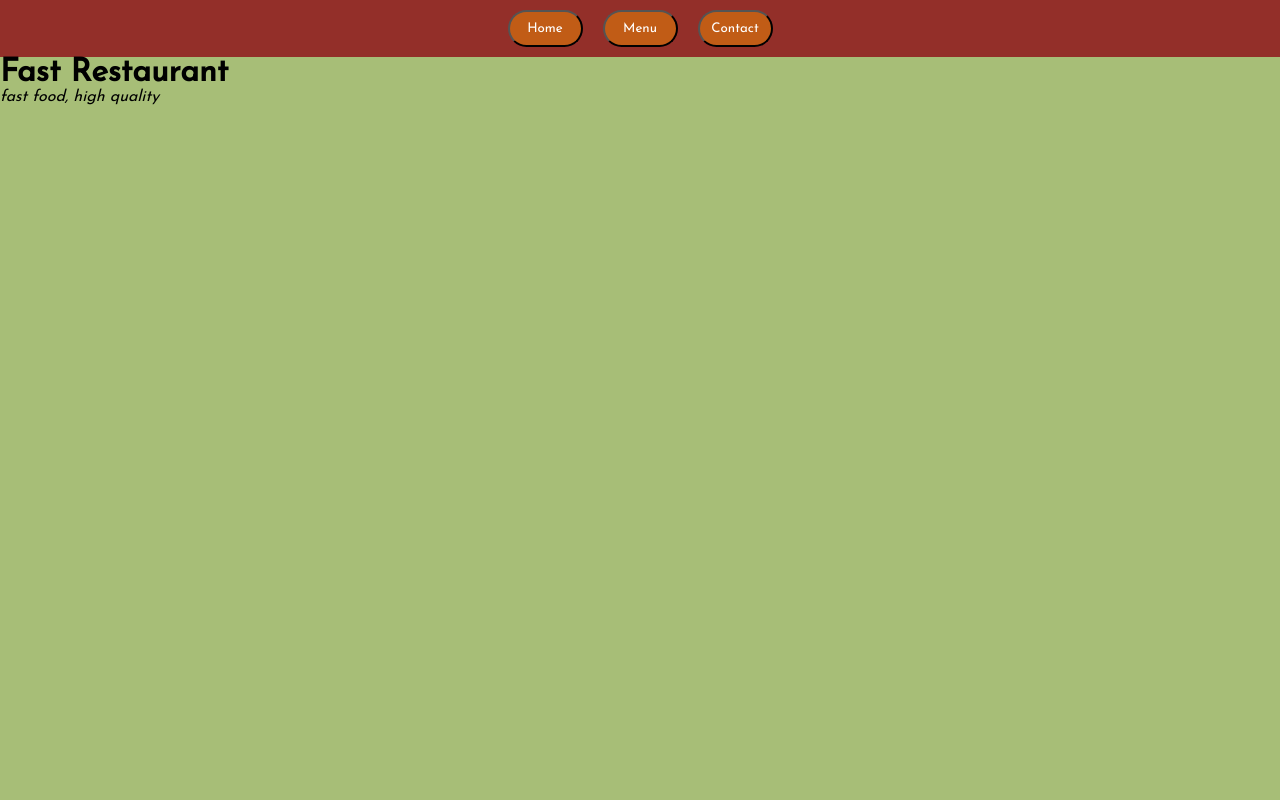
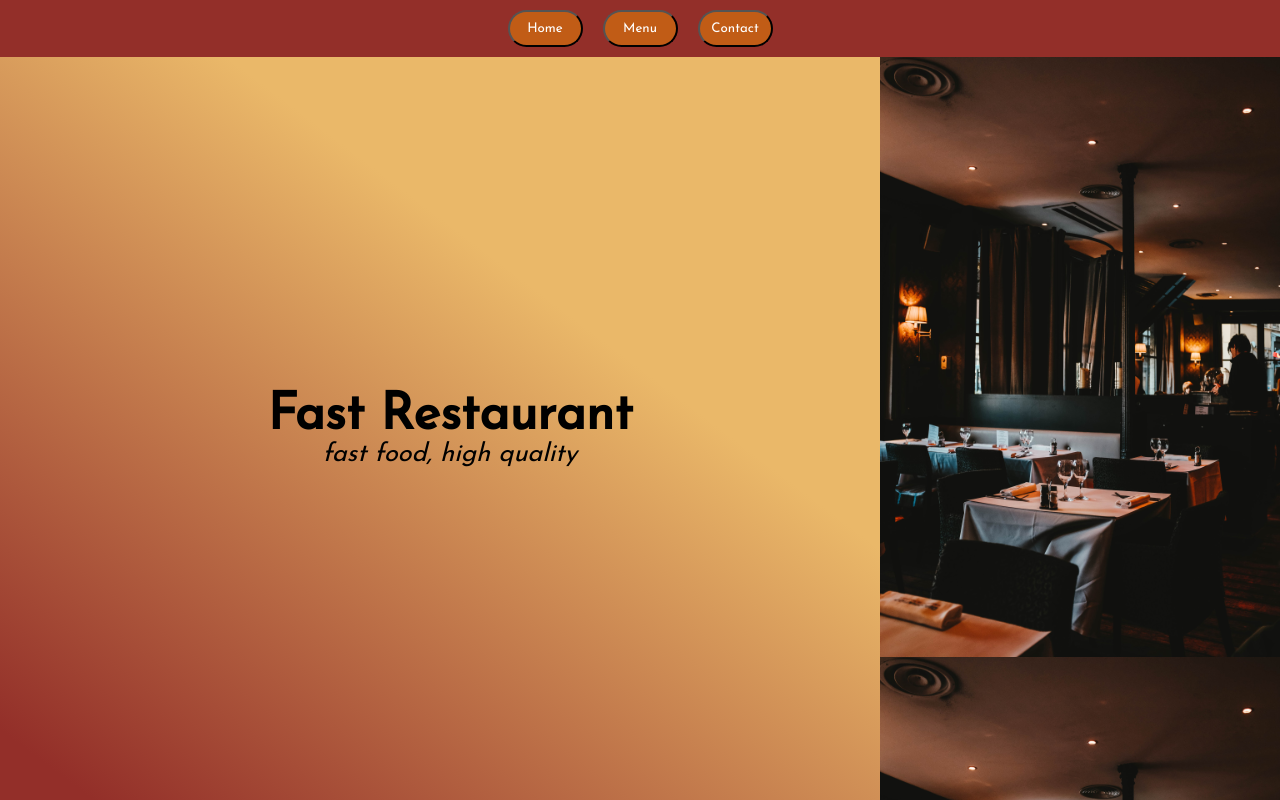
Before and after one commit to yosuanicolaus/odin-restaurant-page, a website built with webpack: page dist/index.html in a window 1280 px wide. Built offline with nearby package versions, Linux system fonts and the light colour scheme.

Commit message:
add restaurant image, style home page

```diff
--- a/src/home.ts
+++ b/src/home.ts
@@ -1,12 +1,19 @@
 const home = document.createElement("main");
+home.id = "home";
+
+const welcome = document.createElement("div");
 
 const title = document.createElement("h1");
 title.textContent = "Fast Restaurant";
-
 const description = document.createElement("em");
 description.textContent = "fast food, high quality";
 
-home.appendChild(title);
-home.appendChild(description);
+welcome.appendChild(title);
+welcome.appendChild(description);
+
+const restaurant = document.createElement("section");
+
+home.appendChild(welcome);
+home.appendChild(restaurant);
 
 export default home;
--- a/src/style.css
+++ b/src/style.css
@@ -1,4 +1,4 @@
-@import url('https://fonts.googleapis.com/css2?family=Josefin+Sans:wght@400&display=swap');
+@import url("https://fonts.googleapis.com/css2?family=Josefin+Sans:wght@400&display=swap");
 
 *,
 *:before,
@@ -7,7 +7,7 @@
   padding: 0;
   box-sizing: border-box;
   max-width: 100%;
-  font-family: 'Josefin Sans', sans-serif;
+  font-family: "Josefin Sans", sans-serif;
 }
 
 :root {
@@ -18,12 +18,13 @@
   --c5: #932f29;
 }
 
-html, body {
+html,
+body {
   height: 100%;
 }
 
 #content {
-  height: 100%;
+  height: 100vh;
   display: grid;
   grid-template-rows: auto 1fr;
 }
@@ -53,5 +54,28 @@ button:hover {
 }
 
 main {
-  background-color: var(--c2);
+  background-color: var(--c3);
 }
+
+#home {
+  display: grid;
+  grid-template-columns: auto 400px;
+}
+
+#home > div {
+  display: grid;
+  font-size: 1.6rem;
+  padding-left: 20px;
+  justify-items: center;
+  align-content: center;
+  background: linear-gradient(
+    217deg,
+    rgba(234, 184, 105, 1) 35%,
+    rgba(147, 47, 41, 1) 95%
+  );
+}
+
+#home > section {
+  background: url("./restaurant.jpg");
+  background-size: 100%;
+}
```
Also changed, not shown: dist/7fbc58b9427e91032e4f.jpg (added), dist/main.js, src/restaurant.jpg (added).
